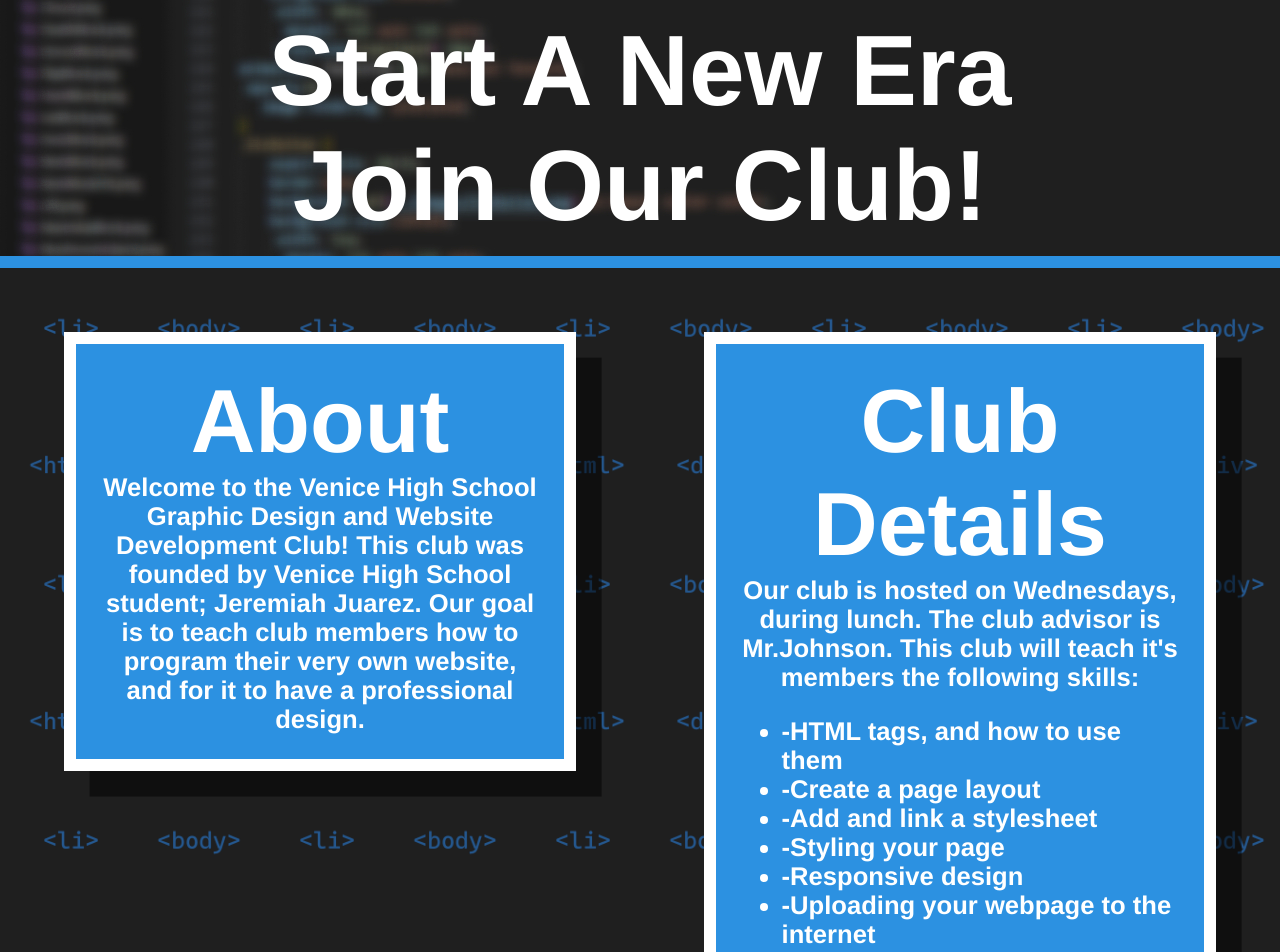
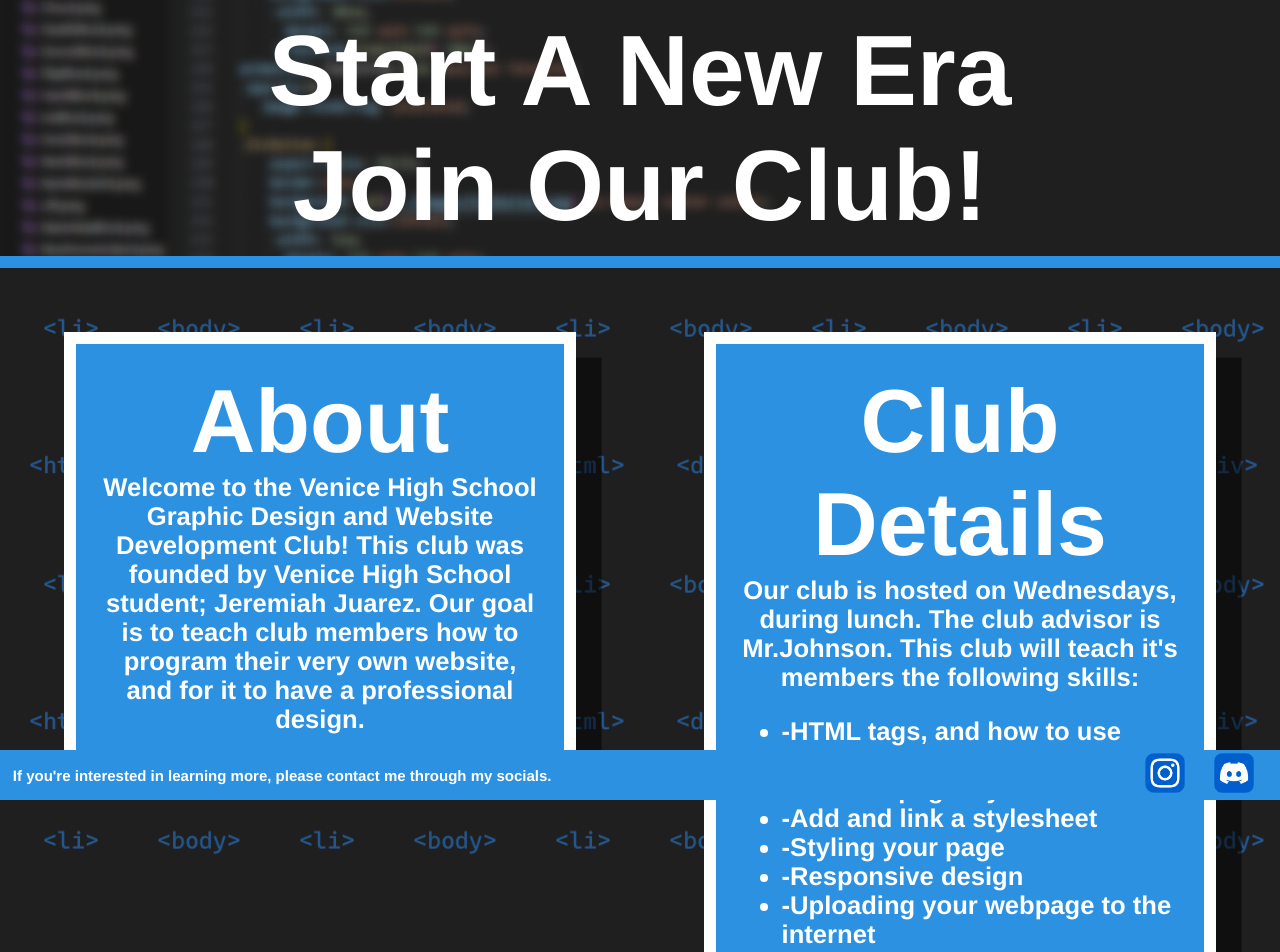
Before and after one commit to MightyFine001/VHS-Web-Development, a plain HTML site: page index.html in a window 1280 px wide. Shown: the top 952 px of the page. Drawn offline with Linux system fonts and the light colour scheme.

Commit message:
footer correction

```diff
--- a/home.css
+++ b/home.css
@@ -71,6 +71,8 @@ ul {
     text-align: left;
 }
 footer {
+    position:absolute;
+    bottom:0px;
     background-color: rgb(44,145,225) ;
     width:100%;
     height:5vh;
@@ -85,7 +87,7 @@ footer {
    text-align: left;
     font-family:Helvetica;
     font-weight:bold;
-    font-size:  clamp(18px,1vw,20px);
+    font-size:  clamp(15px,1vw,20px);
     color:rgb(255, 255, 255);
     width:50%;
 }
```
